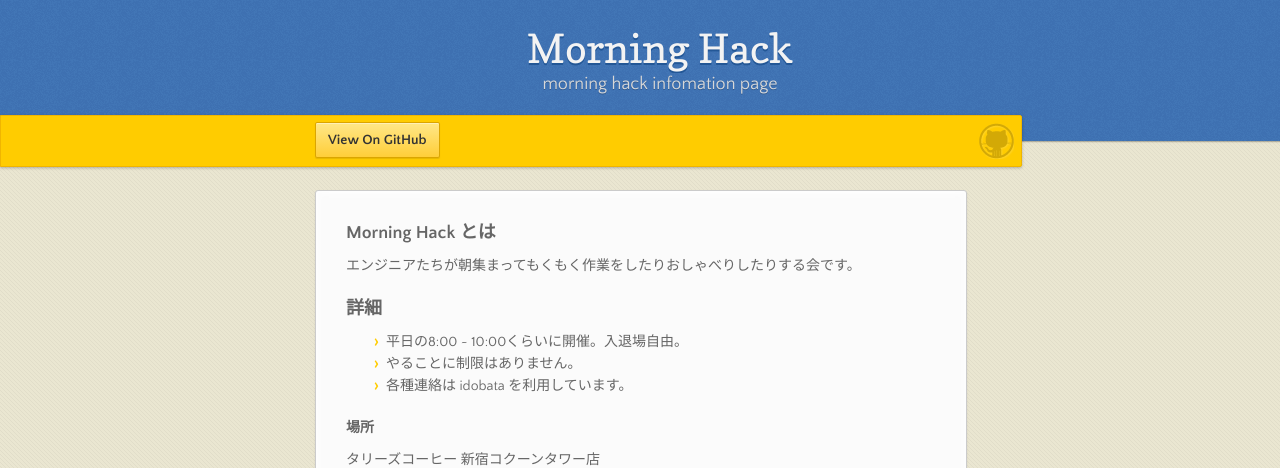
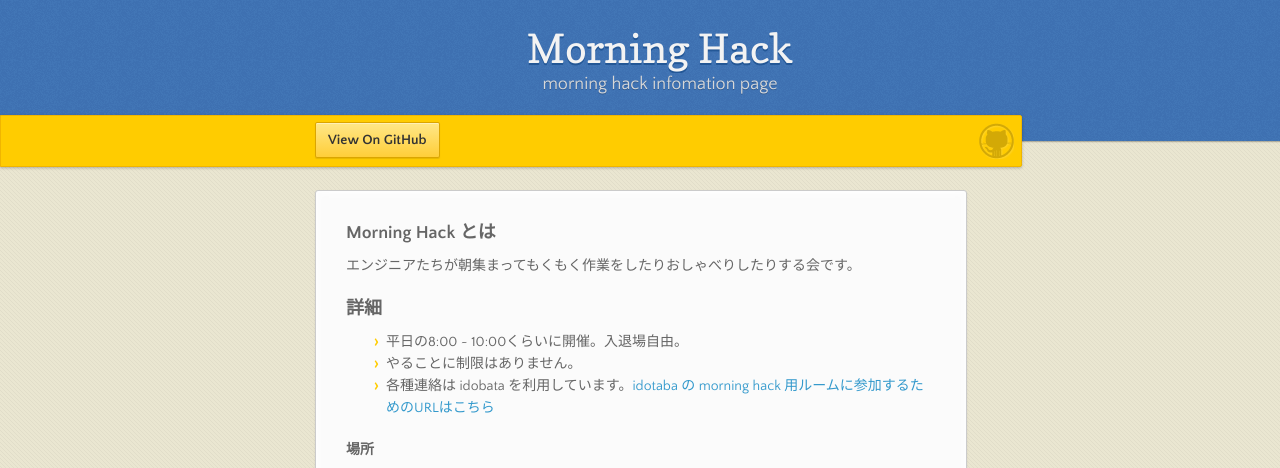
Before and after one commit to morning-hack/morning-hack.github.io, a plain HTML site: page index.html in a window 1280 px wide. Shown: the top 468 px of the page. Drawn offline with nearby package versions, Linux system fonts and the light colour scheme.

Commit message:
Add idobata invitation url

```diff
--- a/index.html
+++ b/index.html
@@ -43,7 +43,7 @@
 <ul>
 <li>平日の8:00 ~ 10:00くらいに開催。入退場自由。</li>
 <li>やることに制限はありません。</li>
-<li>各種連絡は idobata を利用しています。</li>
+<li>各種連絡は idobata を利用しています。<a href="https://idobata.io/organizations/morning-hack/rooms/morningrb/join_request/8f023aa6-8d60-4ac6-a0da-6e9b2c42b00d">idotaba の morning hack 用ルームに参加するためのURLはこちら</a></li>
 </ul><h4>
 <a name="%E5%A0%B4%E6%89%80" class="anchor" href="#%E5%A0%B4%E6%89%80"><span class="octicon octicon-link"></span></a>場所</h4>
 
```
